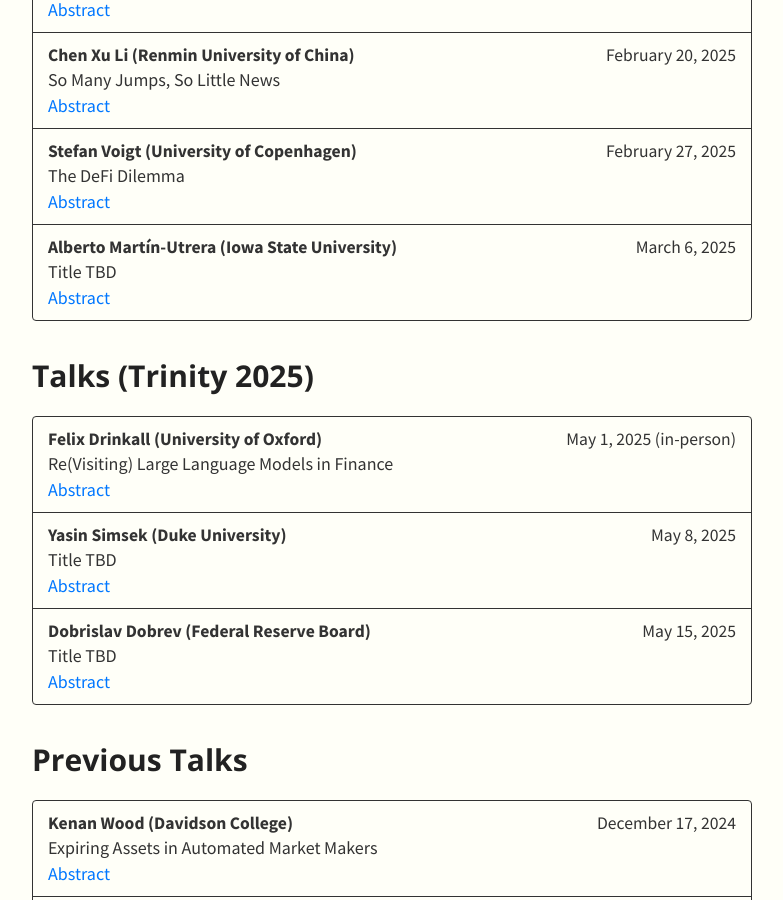
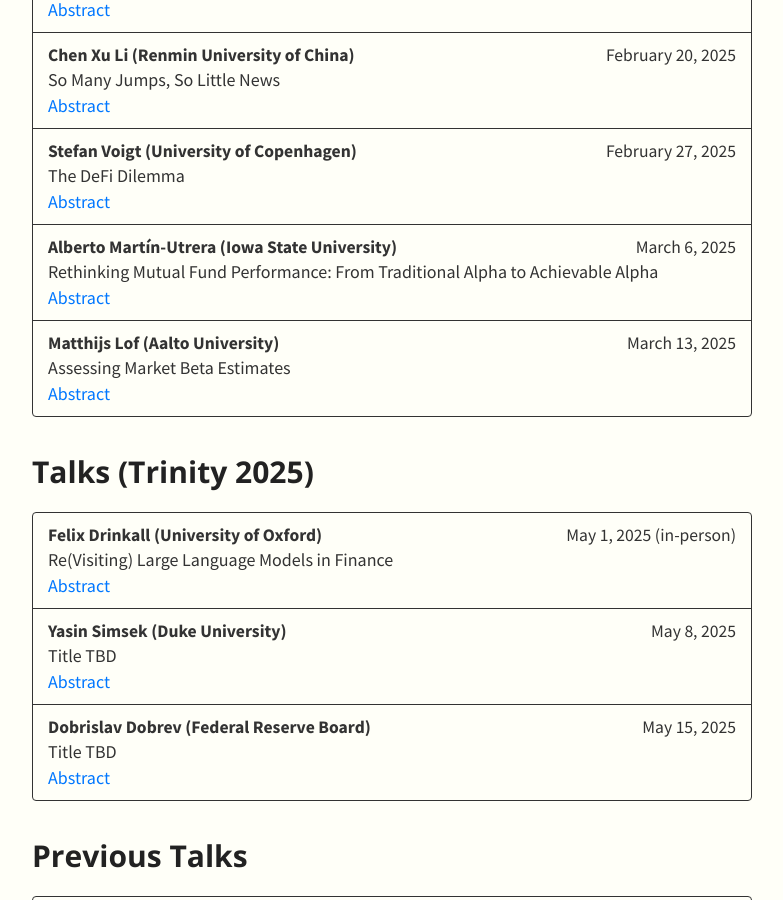
Before and after one commit to SML-Fin/SML-Fin.github.io, a Jekyll site: the page built from index.md, in a window 1280 px wide and 900 px high, scrolled down 735 px. Shown: the whole window, without its empty margins (248-1031 px from the left). Built offline with Jekyll 4.4.1, drawn with Linux system fonts in a browser that asks for light colours; nearby versions of some CDN libraries; our own code applies the rules of GitHub Pages for plain Markdown files.

Commit message:
Update talks.yml

```diff
--- a/_data/talks.yml
+++ b/_data/talks.yml
@@ -18,7 +18,11 @@
       abstract: Blockchain technology enables financial interactions without central counterparties by distributing pending transactions in an open network and offering transaction fees to validators in order to ensure a reliable record of transaction histories. We show that these essential building blocks of decentralized settlement make decentralized finance (DeFi) applications inherently inefficient. Front-running risk causes a wasteful arms race for transaction fees and renders arbitrage prohibitively costly. Exploiting a novel, granular dataset of prices and transactions on decentralized exchanges, we show that cross-exchange price differences are substantial and persistent, while transaction fees almost entirely consume arbitrage profits. Overcoming these inefficiencies is possible only by reinstalling central counterparties, thus undermining the fundamental principle of DeFi.
     - speaker: Alberto Martín-Utrera (Iowa State University)
       date: March 6, 2025
-      title: Title TBD
+      title: Rethinking Mutual Fund Performance&#58; From Traditional Alpha to Achievable Alpha
+      abstract: TBD
+    - speaker: Matthijs Lof (Aalto University)
+      date: March 13, 2025
+      title: Assessing Market Beta Estimates
       abstract: TBD
 
 
```
